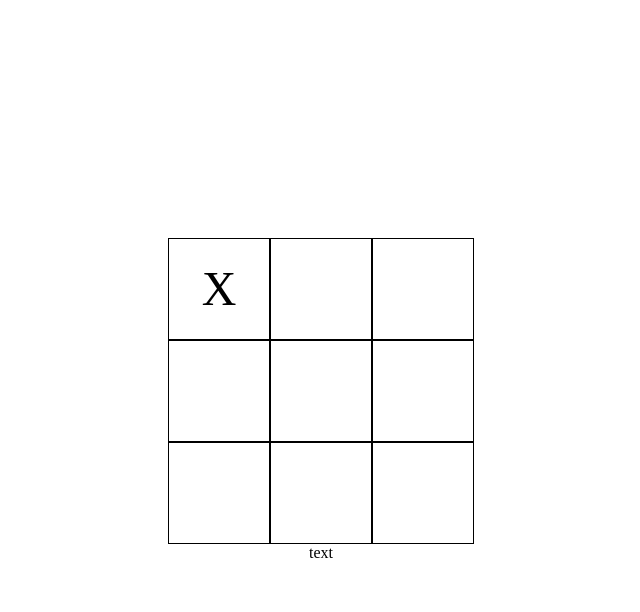
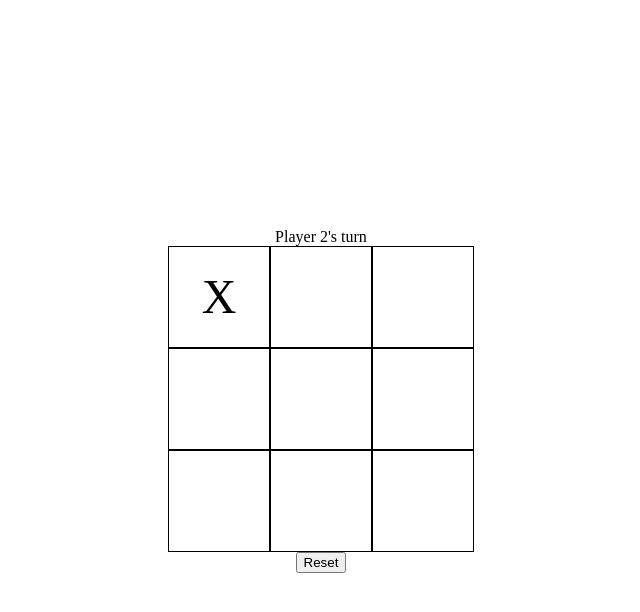
Before and after one commit to zac-march/tictactoe, a plain HTML site: page index.html in a window 1280 px wide. Both pictures are taken after a click on the element 538 px from the left and 289 px from the top of the page. Shown: the whole page, without its empty margins (319-959 px from the left). Drawn offline with Linux system fonts and the light colour scheme.

Commit message:
Complete game loop

```diff
--- a/index.html
+++ b/index.html
@@ -9,7 +9,8 @@
     <link rel="stylesheet" href="style.css" />
   </head>
   <body>
+    <div class="info">text</div>
     <div class="gameboard"></div>
-    <div class="winner">text</div>
+    <button class="reset">Reset</button>
   </body>
 </html>
--- a/script.js
+++ b/script.js
@@ -1,5 +1,6 @@
 const gameBoardDiv = document.querySelector(".gameboard");
-const winnerText = document.querySelector(".winner");
+const infoText = document.querySelector(".info");
+const resetBtn = document.querySelector(".reset");
 
 const displayController = (() => {
   const boardElements = (boardArray) => {
@@ -17,6 +18,7 @@ const displayController = (() => {
     }
     setCellListeners();
   };
+
   const setCellListeners = () => {
     const cells = document.querySelectorAll(".cell");
     cells.forEach(function (cell) {
@@ -27,7 +29,8 @@ const displayController = (() => {
       });
     });
   };
-  function getMarker(boardArray, rowIdx, cellIdx) {
+
+  const getMarker = (boardArray, rowIdx, cellIdx) => {
     if (boardArray[rowIdx][cellIdx] == -1) {
       return "O";
     } else if (boardArray[rowIdx][cellIdx] == 1) {
@@ -35,9 +38,22 @@ const displayController = (() => {
     } else {
       return "";
     }
-  }
+  };
 
-  return { boardElements };
+  const currentPlayerTurn = (player) => {
+    infoText.textContent = player + "'s turn";
+  };
+
+  const endGame = (gameOverValue) => {
+    if (gameOverValue == 0) {
+      infoText.textContent = "Tie!";
+    } else {
+      winnerName = gameOverValue == 3 ? "Player 1" : "Player 2";
+      infoText.textContent = winnerName + " wins!";
+    }
+  };
+
+  return { boardElements, currentPlayerTurn, endGame };
 })();
 
 const gameboard = (() => {
@@ -47,7 +63,8 @@ const gameboard = (() => {
     [0, 0, 0],
   ];
 
-  let currentTurn = "Player1";
+  let currentTurn;
+  let isGameOver;
 
   const fillCell = (row, cell, value) => {
     boardArray[row][cell] = value;
@@ -55,25 +72,29 @@ const gameboard = (() => {
     detectGameOver();
   };
 
-  const isValidTurn = (row, cell, player) => {
-    if (boardArray[row][cell] == 0 && player == currentTurn) {
+  const isValidTurn = (row, cell) => {
+    if (boardArray[row][cell] == 0 && !isGameOver) {
       return true;
     }
     return false;
   };
 
   const takeTurn = (rowIdx, cellIdx) => {
-    let playerValue = currentTurn == "Player1" ? 1 : -1;
+    if (!isValidTurn(rowIdx, cellIdx)) return;
+    let playerValue = currentTurn == "Player 1" ? 1 : -1;
     fillCell(rowIdx, cellIdx, playerValue);
-    toggleTurn();
+    if (!isGameOver) {
+      toggleTurn();
+    }
   };
 
   const toggleTurn = () => {
-    if (currentTurn == "Player1") {
-      currentTurn = "Player2";
+    if (currentTurn == "Player 1") {
+      currentTurn = "Player 2";
     } else {
-      currentTurn = "Player1";
+      currentTurn = "Player 1";
     }
+    displayController.currentPlayerTurn(currentTurn);
   };
 
   const resetBoard = () => {
@@ -82,13 +103,17 @@ const gameboard = (() => {
       [0, 0, 0],
       [0, 0, 0],
     ];
+    isGameOver = false;
+    currentTurn = "Player 1";
     displayController.boardElements(boardArray);
+    displayController.currentPlayerTurn(currentTurn);
   };
 
   const detectGameOver = () => {
     let gameOverValue = findGameOverValue();
-    if (gameOverValue != null) {
-      endGame(gameOverValue);
+    if (gameOverValue != undefined) {
+      isGameOver = true;
+      displayController.endGame(gameOverValue);
     }
   };
 
@@ -124,20 +149,11 @@ const gameboard = (() => {
     }
   };
 
-  const endGame = (gameOverValue) => {
-    if (gameOverValue == 0) {
-      console.log("Tie!");
-    } else {
-      winnerName = gameOverValue == 3 ? "Player 1" : "Player 2";
-      console.log("winnerName: ", winnerName);
-    }
-    resetBoard();
-  };
-
-  return { fillCell, resetBoard, takeTurn, isValidTurn };
+  return { resetBoard, takeTurn, isGameOver };
 })();
 
-const playerFactory = (name, score) => {
-  return { name, score };
-};
+resetBtn.addEventListener("click", function () {
+  gameboard.resetBoard();
+});
+
 gameboard.resetBoard();
```
